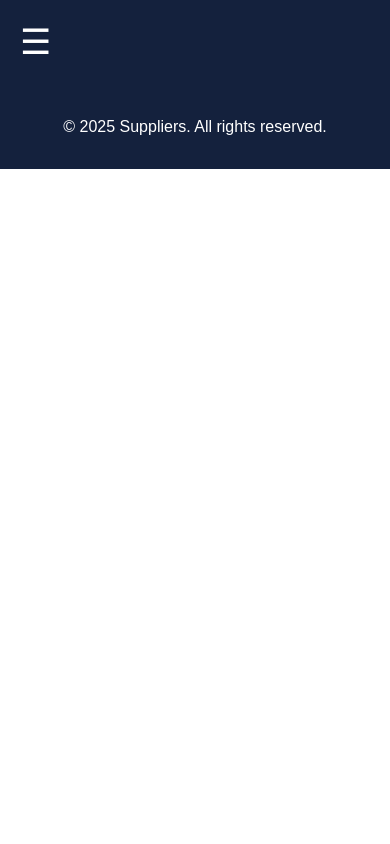
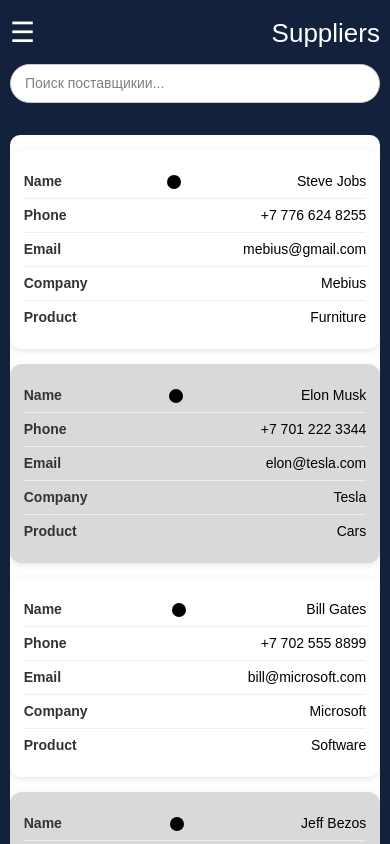
Before and after one commit to Ali-na-abaya/B2B, a Nuxt app: page /suppliers in a window 390 px wide. Shown: the top 844 px of the page. Built offline with nearby package versions, Linux system fonts and the light colour scheme.

Commit message:
Добавил компонент

```diff
--- a/pages/catalog.vue
+++ b/pages/catalog.vue
@@ -40,7 +40,7 @@
          v-model="searchQuery"
          placeholder="Поиск категории..."
          class="search-input"
-         @keyup.enter="scrollToCategory"
+        @keyup.enter="scrollToCategory"
        />
      </div>
 
@@ -427,6 +427,7 @@
 }
 
 .burger-icon {
+
   background: none;
   border: none;
   color: rgb(0, 0, 0);
@@ -441,6 +442,8 @@
 .burger-icon:hover {
   transform: scale(1.1);
 }
+
+
 
 .menu-overlay {
   position: fixed;
@@ -562,7 +565,7 @@
 }
 
 .filter-btn.active {
-  background:rgba(20, 33, 61, 1);
+  background: #1e3a8a;
   color: white;
 }
 
@@ -604,8 +607,8 @@
 }
 
 .search-input {
-  margin-left: 1000px;
-  width: 400px;
+  margin-left: auto;
+   width: 300px;
   padding: 8px 14px;
   border-radius: 9999px;
   border: 1px solid #ccc;
--- a/pages/suppliers.vue
+++ b/pages/suppliers.vue
@@ -1,9 +1,7 @@
 <template>
   <div class="supplier-page">
     <div class="burger-container">
-            <div class="burger-icon" @click="toggleMenu">
-            ☰
-            </div>
+      <div class="burger-icon" @click="toggleMenu">☰</div>
       <transition name="slide">
         <div v-if="menuOpen" class="menu-overlay" @click.self="toggleMenu">
           <div class="menu-content">
@@ -33,15 +31,45 @@
           </div>
         </div>
       </transition>
+
+      <p class="text_p">Suppliers</p>
+
+      <input
+        type="text"
+        v-model="searchQuery"
+        placeholder="Поиск поставщикии..."
+        class="search-input"
+
+      />
+    </div>
+
+    <div class="table-container">
+      <table>
+        <thead>
+          <tr>
+            <th>Name</th>
+            <th>Phone</th>
+            <th>Email</th>
+            <th>Company</th>
+            <th>Product</th>
+          </tr>
+        </thead>
+        <tbody>
+        <tr v-for="supplier in filteredSuppliers" :key="supplier.email">
+  <td data-label="Name"><span class="dot"></span> {{ supplier.name }}</td>
+  <td data-label="Phone">{{ supplier.phone }}</td>
+  <td data-label="Email">{{ supplier.email }}</td>
+  <td data-label="Company">{{ supplier.company }}</td>
+  <td data-label="Product">{{ supplier.product }}</td>
+</tr>
+        </tbody>
+      </table>
+      <p v-if="filteredSuppliers.length === 0" class="no-results">
+        No suppliers found.
+      </p>
     </div>
 
 
-
-    <footer>
-      <div class="footer">
-        © 2025 Suppliers. All rights reserved.
-      </div>
-    </footer>
   </div>
 </template>
 
@@ -50,6 +78,25 @@
 const toggleMenu = () => {
   menuOpen.value = !menuOpen.value
 }
+
+const suppliers = ref([
+  { name: 'Steve Jobs', phone: '+7 776 624 8255', email: 'mebius@gmail.com', company: 'Mebius', product: 'Furniture' },
+  { name: 'Elon Musk',  phone: '+7 701 222 3344', email: 'elon@tesla.com', company: 'Tesla', product: 'Cars' },
+  { name: 'Bill Gates', phone: '+7 702 555 8899', email: 'bill@microsoft.com', company: 'Microsoft', product: 'Software' },
+  { name: 'Jeff Bezos', phone: '+7 705 777 1234', email: 'jeff@amazon.com', company: 'Amazon', product: 'E-commerce' },
+  { name: 'Mark Zuckerberg', phone: '+7 708 333 4567', email: 'mark@meta.com', company: 'Meta', product: 'Social Media' },
+])
+
+const searchQuery = ref('')
+
+const filteredSuppliers = computed(() => {
+  return suppliers.value.filter((supplier) =>
+    supplier.name.toLowerCase().includes(searchQuery.value.toLowerCase()) ||
+    supplier.email.toLowerCase().includes(searchQuery.value.toLowerCase()) ||
+    supplier.company.toLowerCase().includes(searchQuery.value.toLowerCase()) ||
+    supplier.product.toLowerCase().includes(searchQuery.value.toLowerCase())
+  )
+})
 </script>
 
 <style scoped>
@@ -59,6 +106,7 @@
   background-color: rgba(20, 33, 61, 1);
   margin: 0;
   padding: 0;
+  min-height: 100vh;
 }
 
 .close-icon {
@@ -89,19 +137,24 @@
 }
 
 .burger-icon {
+
   background: none;
   border: none;
   color: rgb(255, 255, 255);
-  font-size: 24px;
+  font-size: 32px;
   cursor: pointer;
   font-size: 35px;
   cursor: pointer;
   user-select: none;
   transition: transform 0.3s ease;
 }
+
 .burger-icon:hover {
   transform: scale(1.1);
 }
+
+
+
 .menu-overlay {
   position: fixed;
   top: 0;
@@ -114,6 +167,7 @@
   justify-content: flex-start;
   z-index: 200;
 }
+
 .menu-content {
     background-color: #0b1730;
   width: 300px;
@@ -180,12 +234,223 @@
   opacity: 0;
 }
 
-.footer{
-  background-color: rgba(20, 33, 61, 1);
+
+.text_p {
+  font-size: 32px;
+  margin-left: 30px;
+}
+
+
+.search-input {
+  margin-left: auto;
+  width: 300px;
+  padding: 8px 14px;
+  border-radius: 9999px;
+  border: 1px solid #ccc;
+  font-size: 16px;
+  outline: none;
+  transition: border 0.2s ease, box-shadow 0.2s ease;
+  background-color: white !important;
+  color: black !important;
+}
+.search-input:focus {
+  border-color: #1e3a8a;
+  box-shadow: 0 0 0 3px rgba(30, 58, 138, 0.2);
+}
+.search-input::placeholder {
+  color: gray;
+}
+
+
+.table-container {
+  background: white;
+  margin: 30px auto;
+  width: 97%;
+  border-radius: 10px;
+  overflow: hidden;
+  color: black;
+}
+table {
   width: 100%;
-  color: #ffffff;
+  border-collapse: collapse;
+}
+th, td {
+  padding: 15px;
+  text-align: left;
+}
+th {
+  background-color:rgba(217, 217, 217, 1);
+  color: #333;
+}
+tr:nth-child(even) {
+  background-color:rgba(217, 217, 217, 1);
+}
+.dot {
+  display: inline-block;
+  width: 14px;
+  height: 14px;
+  background-color: black;
+  border-radius: 50%;
+  margin-right: 10px;
+}
+
+
+.no-results {
   text-align: center;
-  padding: 30px;
+  color: #333;
+  padding: 20px;
+}
+
+
+@media (max-width: 768px) {
+  .text_p {
+    font-size: 26px;
+    margin-left: 15px;
+  }
+
+  .search-input {
+    width: 250px;
+    font-size: 14px;
+    padding: 6px 12px;
+  }
+
+  .burger-icon {
+    font-size: 30px;
+  }
+
+  th, td {
+    padding: 10px;
+    font-size: 15px;
+  }
+
+  .table-container {
+    width: 95%;
+  }
+
+  .menu-content {
+    width: 260px;
+  }
+}
+
+
+@media (max-width: 480px) {
+  .burger-container {
+    padding: 12px 10px;
+    display: flex;
+    align-items: center;
+    justify-content: space-between;
+    flex-wrap: wrap;
+  }
+
+
+  .burger-icon {
+    font-size: 28px;
+    margin-right: 10px;
+  }
+
+  .text_p {
+    font-size: 26px;
+    margin: 0;
+    color: white;
+
+  }
+
+
+  .search-input {
+    width: 100%;
+    margin-top: 10px;
+    padding: 8px 14px;
+    border-radius: 9999px;
+    border: 1px solid #ccc;
+    font-size: 14px;
+    background-color: white !important;
+    color: black !important;
+  }
+
+
+  table, thead, tbody, th, td, tr {
+    display: block;
+    width: 100%;
+  }
+
+  thead {
+    display: none;
+  }
+
+  tr {
+    background: white;
+    color: black;
+    margin: 15px 0;
+    border-radius: 12px;
+    padding: 15px 14px;
+    box-shadow: 0 2px 6px rgba(0,0,0,0.1);
+  }
+
+  td {
+    display: flex;
+    justify-content: space-between;
+    align-items: center;
+    padding: 6px 0;
+    border-bottom: 1px solid #eee;
+    font-size: 14px;
+  }
+
+  td::before {
+    content: attr(data-label);
+    font-weight: 600;
+    color: #333;
+  }
+
+  td:last-child {
+    border-bottom: none;
+  }
+
+  .table-container {
+    width: 95%;
+    margin: 20px auto;
+  }
+
+  .menu-content {
+    width: 240px;
+    padding: 30px 16px;
+  }
+}
+
+
+@media (max-width: 360px) {
+  .burger-container {
+    flex-direction: column;
+    align-items: flex-start;
+  }
+
+  .burger-icon {
+    font-size: 26px;
+    margin-bottom: 6px;
+  }
+
+  .text_p {
+    font-size: 22px;
+    margin-bottom: 6px;
+  }
+
+  .search-input {
+    width: 100%;
+    font-size: 13px;
+    padding: 6px 10px;
+  }
+
+  td {
+    font-size: 13px;
+  }
+
+  tr {
+    margin: 10px 0;
+    padding: 10px 10px;
+  }
+
+  .menu-content {
+    width: 220px;
+  }
 }
 
 </style>
```
Lines whose indentation alone changed are shown as unchanged.
